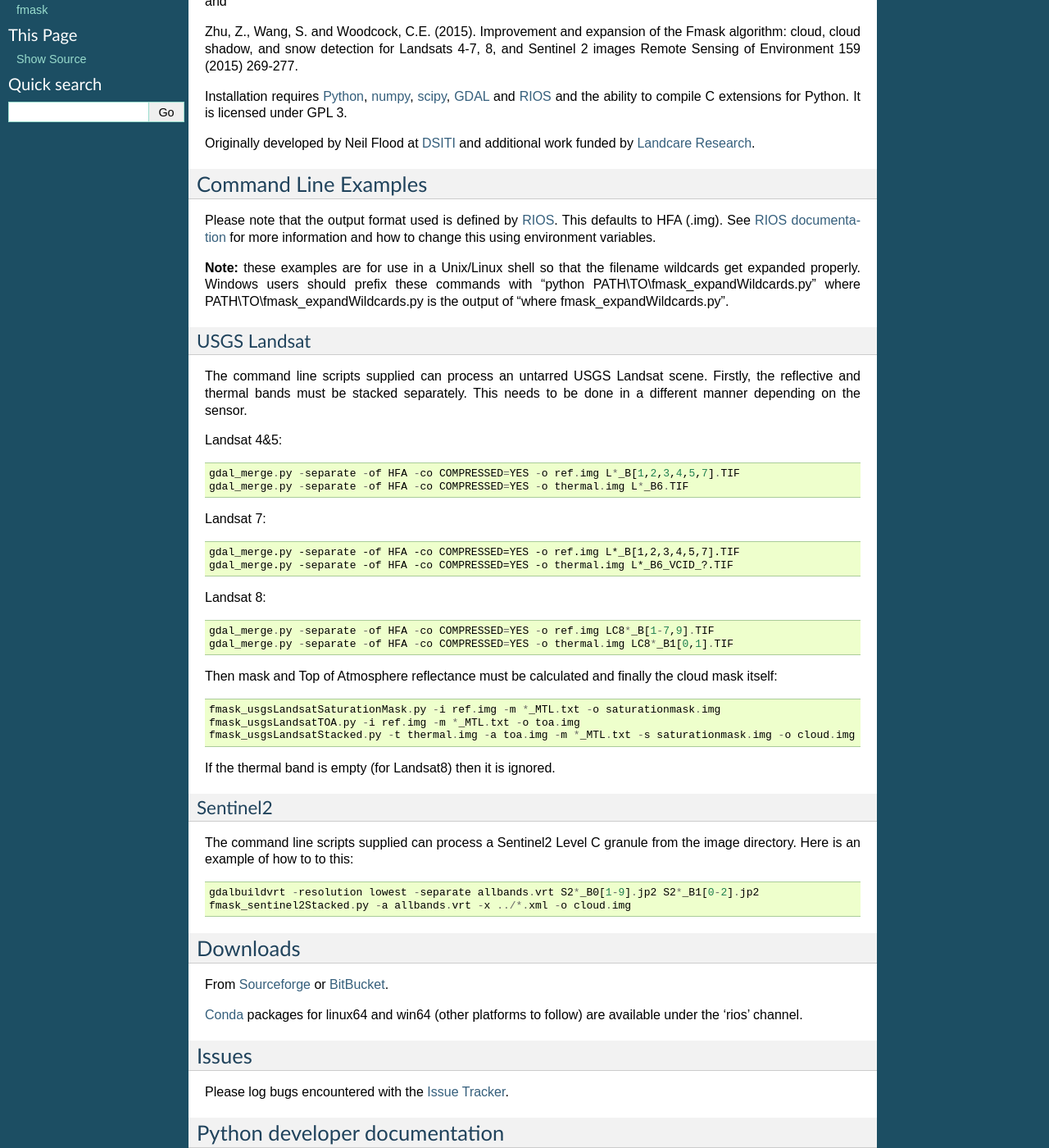
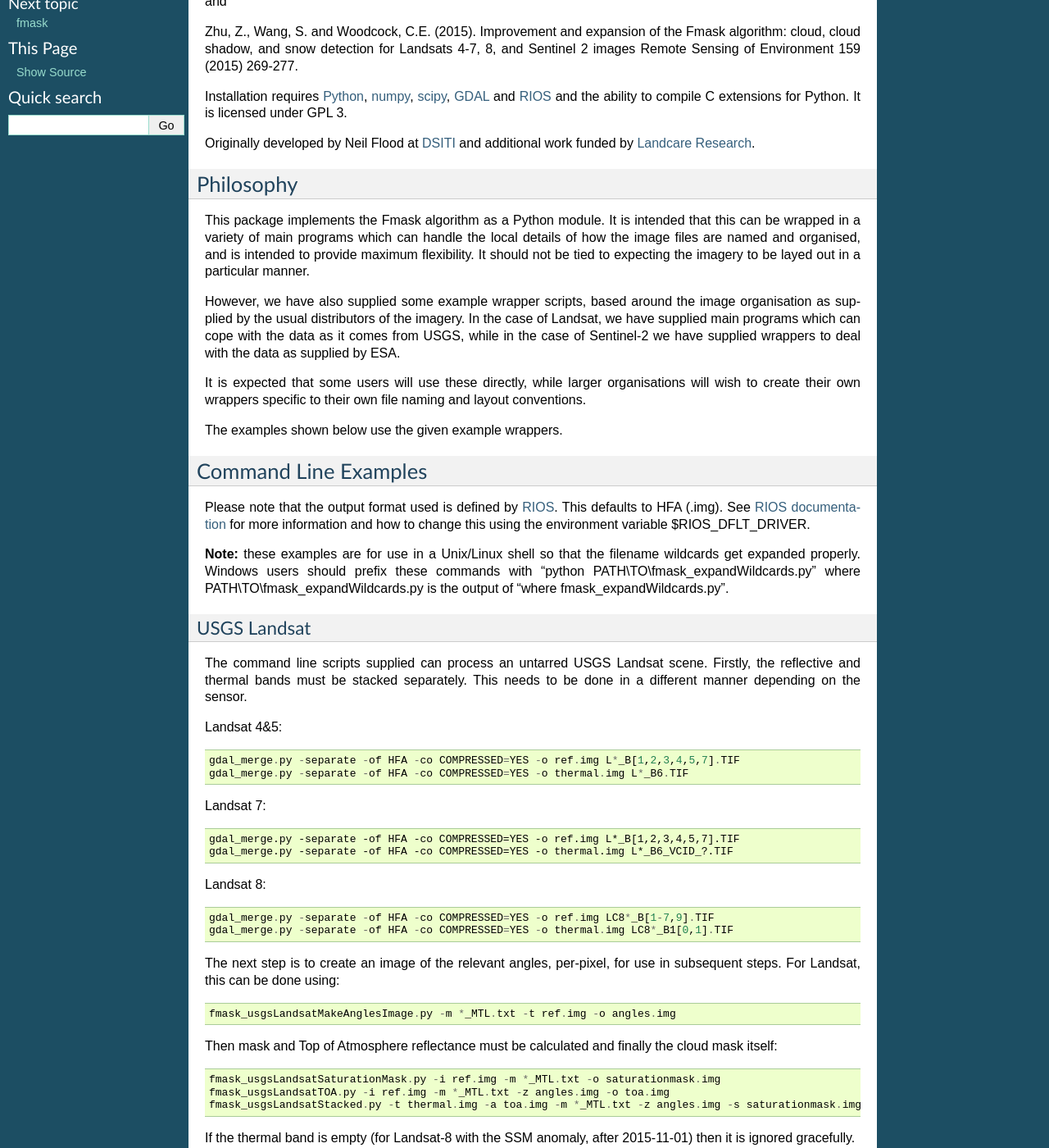
Before and after one commit to ubarsc/python-fmask, a Sphinx documentation site: the page built from doc/source/index.rst, in a window 1280 px wide and 1400 px high, scrolled down 251 px. Shown: the whole window at 82% size. Built offline with Sphinx 7.4.7, drawn with Linux system fonts in a browser that asks for light colours; formulas are drawn with MathJax 3; some of the changed text lies outside the part shown.

Commit message:
Added a section outlining the philosophy of having the main algorithm as a module, with wrapper main script(s). Added instructions under Landsat for handling the per-pixel angles requirement. Added note that Sentinel-2 is still a work in progress.

```diff
--- a/doc/source/index.rst
+++ b/doc/source/index.rst
@@ -27,12 +27,30 @@ It is licensed under GPL 3.
 Originally developed by Neil Flood at `DSITI <https://www.qld.gov.au/dsiti/>`_
 and additional work funded by `Landcare Research <http://www.landcareresearch.co.nz>`_.
 
+
+Philosophy
+----------
+This package implements the Fmask algorithm as a Python module. It is intended that this
+can be wrapped in a variety of main programs which can handle the local details of how
+the image files are named and organised, and is intended to provide maximum flexibility. It
+should not be tied to expecting the imagery to be layed out in a particular manner.
+
+However, we have also supplied some example wrapper scripts, based around the image organisation
+as supplied by the usual distributors of the imagery. In the case of Landsat, we have supplied
+main programs which can cope with the data as it comes from USGS, while in the case of Sentinel-2
+we have supplied wrappers to deal with the data as supplied by ESA.
+
+It is expected that some users will use these directly, while larger organisations will wish to
+create their own wrappers specific to their own file naming and layout conventions.
+
+The examples shown below use the given example wrappers.
+
 Command Line Examples
 ---------------------
 
 Please note that the output format used is defined by `RIOS <http://rioshome.org/>`_. This defaults to HFA (.img).
 See `RIOS documentation <http://rioshome.org/rios_imagewriter.html#rios.imagewriter.setDefaultDriver>`_
-for more information and how to change this using environment variables.
+for more information and how to change this using the environment variable $RIOS_DFLT_DRIVER.
 
 **Note:** these examples are for use in a Unix/Linux shell so that the filename wildcards
 get expanded properly. Windows users should prefix these commands with "python PATH\\TO\\fmask_expandWildcards.py" where
@@ -60,19 +78,25 @@ Landsat 8::
     gdal_merge.py -separate -of HFA -co COMPRESSED=YES -o ref.img LC8*_B[1-7,9].TIF
     gdal_merge.py -separate -of HFA -co COMPRESSED=YES -o thermal.img LC8*_B1[0,1].TIF
 
+The next step is to create an image of the relevant angles, per-pixel, for use in subsequent steps.
+For Landsat, this can be done using::
+
+    fmask_usgsLandsatMakeAnglesImage.py -m *_MTL.txt -t ref.img -o angles.img
+
 Then mask and Top of Atmosphere reflectance must be calculated and finally the cloud mask itself::
 
     fmask_usgsLandsatSaturationMask.py -i ref.img -m *_MTL.txt -o saturationmask.img
-    fmask_usgsLandsatTOA.py -i ref.img -m *_MTL.txt -o toa.img
-    fmask_usgsLandsatStacked.py -t thermal.img -a toa.img -m *_MTL.txt -s saturationmask.img -o cloud.img
+    fmask_usgsLandsatTOA.py -i ref.img -m *_MTL.txt -z angles.img -o toa.img
+    fmask_usgsLandsatStacked.py -t thermal.img -a toa.img -m *_MTL.txt -z angles.img -s saturationmask.img -o cloud.img
 
-If the thermal band is empty (for Landsat8) then it is ignored.
+If the thermal band is empty (for Landsat-8 with the SSM anomaly, after 2015-11-01) then it
+is ignored gracefully.
 
 Sentinel2
 ^^^^^^^^^
 
 The command line scripts supplied can process a Sentinel2 Level C granule from the image directory.
-Here is an example of how to to this::
+Here is an example of how to to this (N.B. currently won't work, as the angles file is not yet done)::
 
     gdalbuildvrt -resolution lowest -separate allbands.vrt S2*_B0[1-9].jp2 S2*_B1[0-2].jp2
     fmask_sentinel2Stacked.py -a allbands.vrt -x ../*.xml -o cloud.img
```
